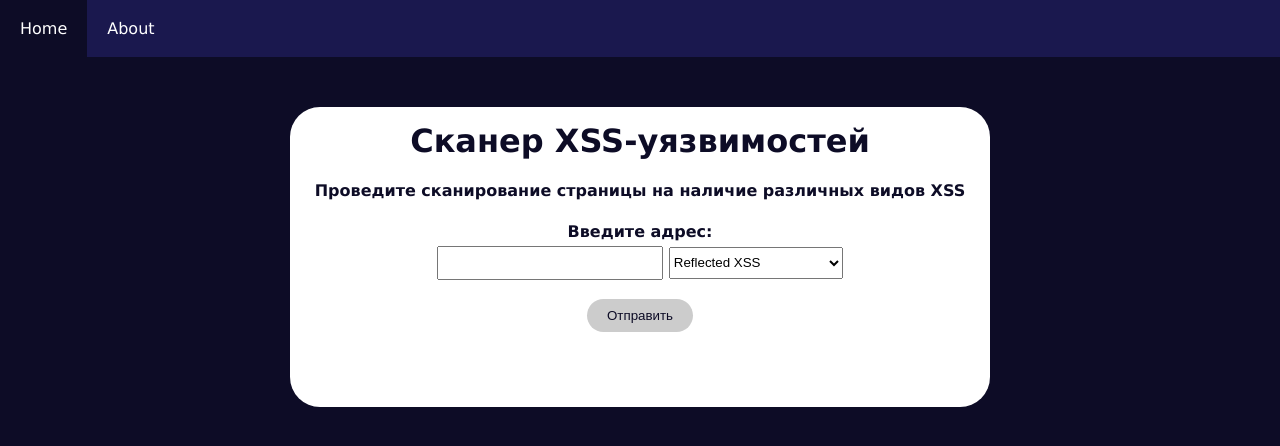
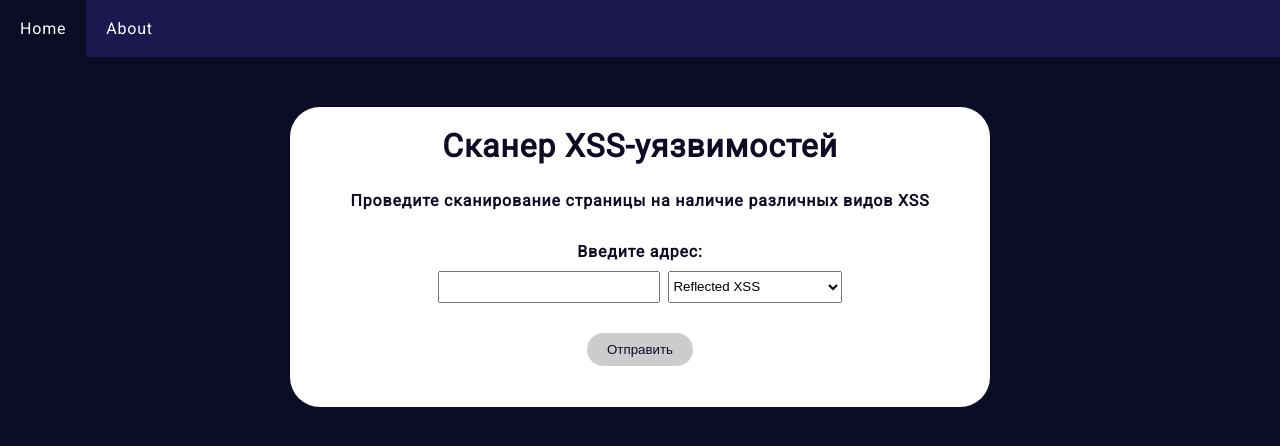
Before and after one commit to alvinist27/flaskScanerXSS, a Flask app: page / in a window 1280 px wide. Shown: the top 446 px of the page. Run offline with Flask 2, Linux system fonts and the light colour scheme.

Commit message:
Front update (font)

```diff
--- a/static/css/style.css
+++ b/static/css/style.css
@@ -1,8 +1,9 @@
 body {
     color: #0D0C26;
-    font-weight: 700;
+    font-weight: 600;
     background-color: #0D0C26;
-    font-family: 'Lucida Sans Unicode';
+    font-family: 'Roboto';
+    letter-spacing: 0.8px;
 }
 
 nav {
@@ -73,24 +74,25 @@ li a:hover {
 }
 
 .inner_layout h1{
-    padding-top: 15px;
-    padding-bottom: 0px;
+    padding-top: 20px;
+    padding-bottom: 5px;
 }
 
-.inner_layout h1{
-    padding-top: 15px;
-    padding-bottom: 0px;
+.inner_layout h4{
+    padding-bottom: 10px;
 }
 
-form{
-    padding-top: 10px;
-    padding-bottom: 0px;
+form label{
+    display: block;
+    margin-bottom: 10px;
 }
 
 #url {
     width: 218px;
     height: 28px;
-    margin-top: 5px;
+    margin: 0px;
+    padding: 0px;
+    margin-right: 2px;
 }
 
 #scan_type{
@@ -98,7 +100,7 @@ form{
     height: 32px;
     padding: 0px;
     margin: 0px;
-    margin-top: 5px;
+    margin-left: 2px;
 }
 
 input[type=submit] {
@@ -109,6 +111,7 @@ input[type=submit] {
     border-radius: 20px;
     border: 0px;
     color: #0D0C26;
+    margin-top: 30px;
 }
 
 .about_layout {
@@ -131,7 +134,8 @@ input[type=submit] {
 
 .about_inner h1 {
     text-align: center;
-    padding-top: 5px;
+    padding-top: 20px;
+    padding-bottom: 5px;
 }
 
 span {
@@ -155,13 +159,17 @@ span {
 .first {
     width: 370px;
     padding-left: 20px;
+    line-height: 1.4;
 }
 
 .second {
-    width: 620px;
+    width: 530px;
+    padding-left: 10px;
+    line-height: 1.4;
 }
 
 .third {
     width: 500px;
     padding-left: 60px;
+    line-height: 1.4;
 }
--- a/templates/base.html
+++ b/templates/base.html
@@ -7,6 +7,9 @@
 
 <body>
     <link rel="stylesheet" href="static/css/style.css">
+    <link rel="preconnect" href="https://fonts.googleapis.com">
+    <link rel="preconnect" href="https://fonts.gstatic.com" crossorigin>
+    <link href="https://fonts.googleapis.com/css2?family=Roboto:wght@400&display=swap" rel="stylesheet">
     {% block menu %}
         <nav>
             <ul>
--- a/templates/index.html
+++ b/templates/index.html
@@ -8,9 +8,9 @@
             <h4>Проведите сканирование страницы на наличие различных видов XSS</h4>
             <div class="form_url">
                 <form method="POST" action="scan">
-                    {{ form.url.label }}<br>
-                    {{ form.url }} {{ form.scan_type }}<br><br>
-                    {{ form.submit() }}<br>
+                    {{ form.url.label }}
+                    {{ form.url }} {{ form.scan_type }}<br>
+                    {{ form.submit() }}
                 </form>
             </div>
         </div>
```
